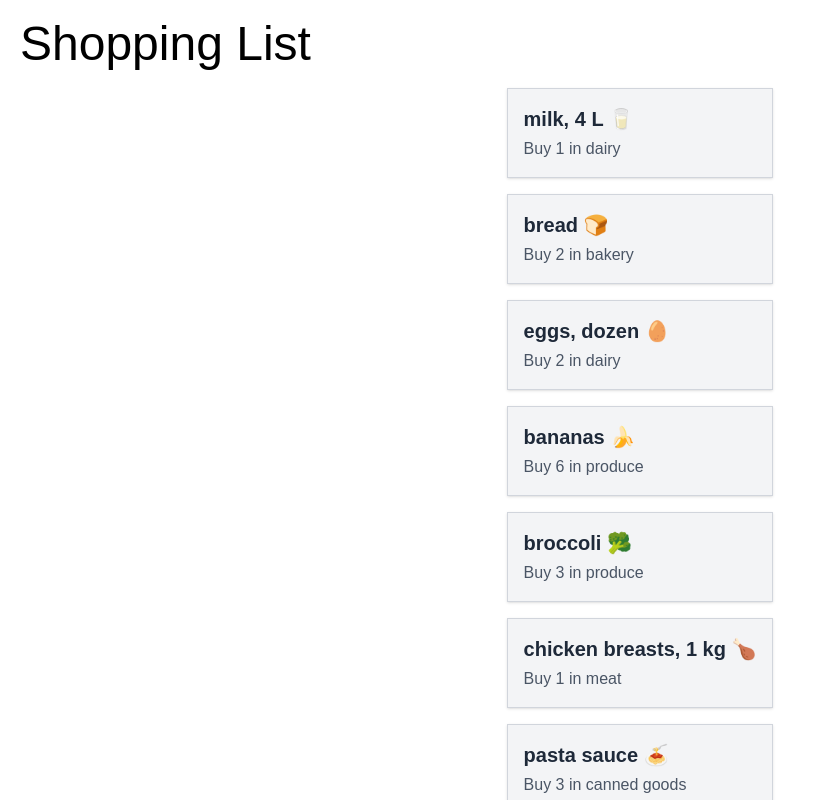
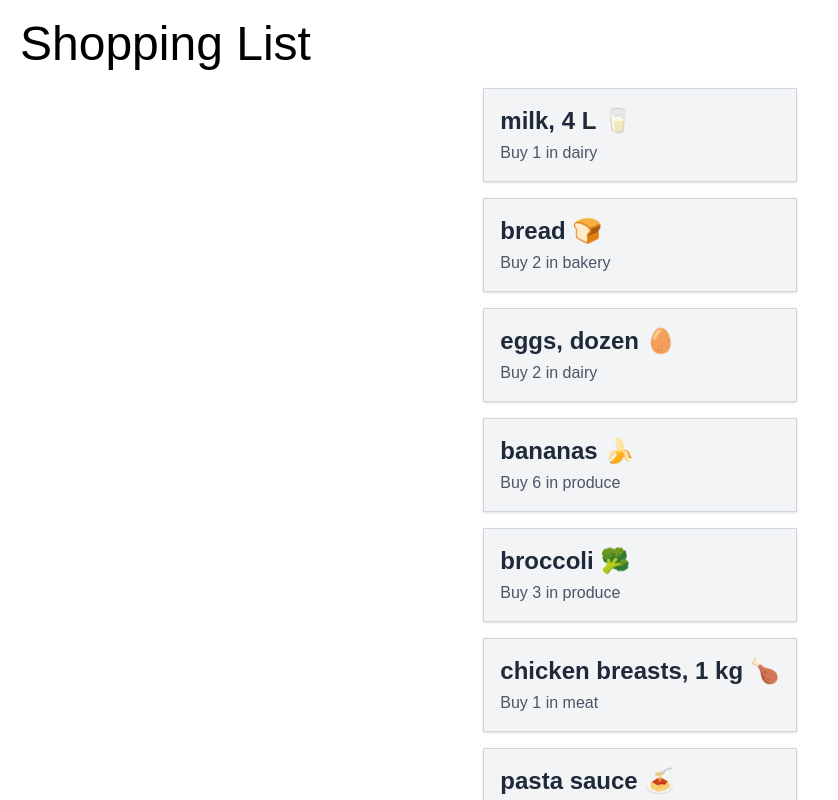
Before and after one commit to SeksanW/cprg306-assignments, a Next.js app: page /week-3 in a window 1280 px wide. Shown: the top 800 px of the page, without its empty margins (0-838 px from the left). Built offline with nearby package versions, Linux system fonts and the light colour scheme.

Commit message:
changes to styling

```diff
--- a/app/week-3/item.js
+++ b/app/week-3/item.js
@@ -8,7 +8,7 @@
                     w-full
                     max-w-md
                     shadow-sm">
-        <h3 className="text-xl font-bold text-gray-800">{name}</h3>
+        <h3 className="text-2xl font-bold text-gray-800">{name}</h3>
         <p className="text-gray-600 mt-1">Buy {quantity} in {category}</p>
     </li>
     );
--- a/app/week-3/page.js
+++ b/app/week-3/page.js
@@ -6,7 +6,7 @@
         <main className="flex flex-col items-center">
             <h1 className="text-5xl
             m-5
-            text-black">Shopping List</h1>
+            text-black ">Shopping List</h1>
             <ItemList />
         </main>
     )
```
